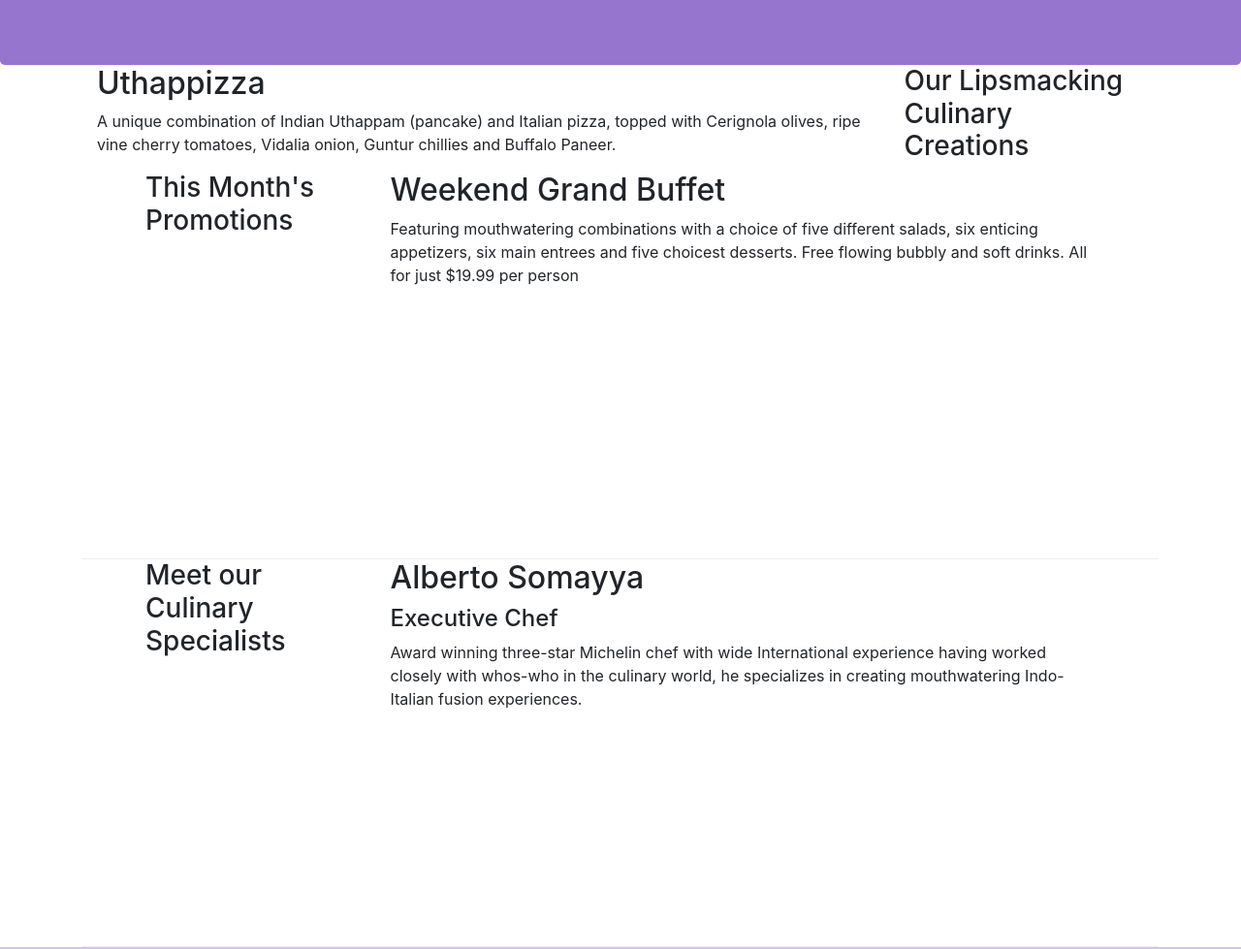
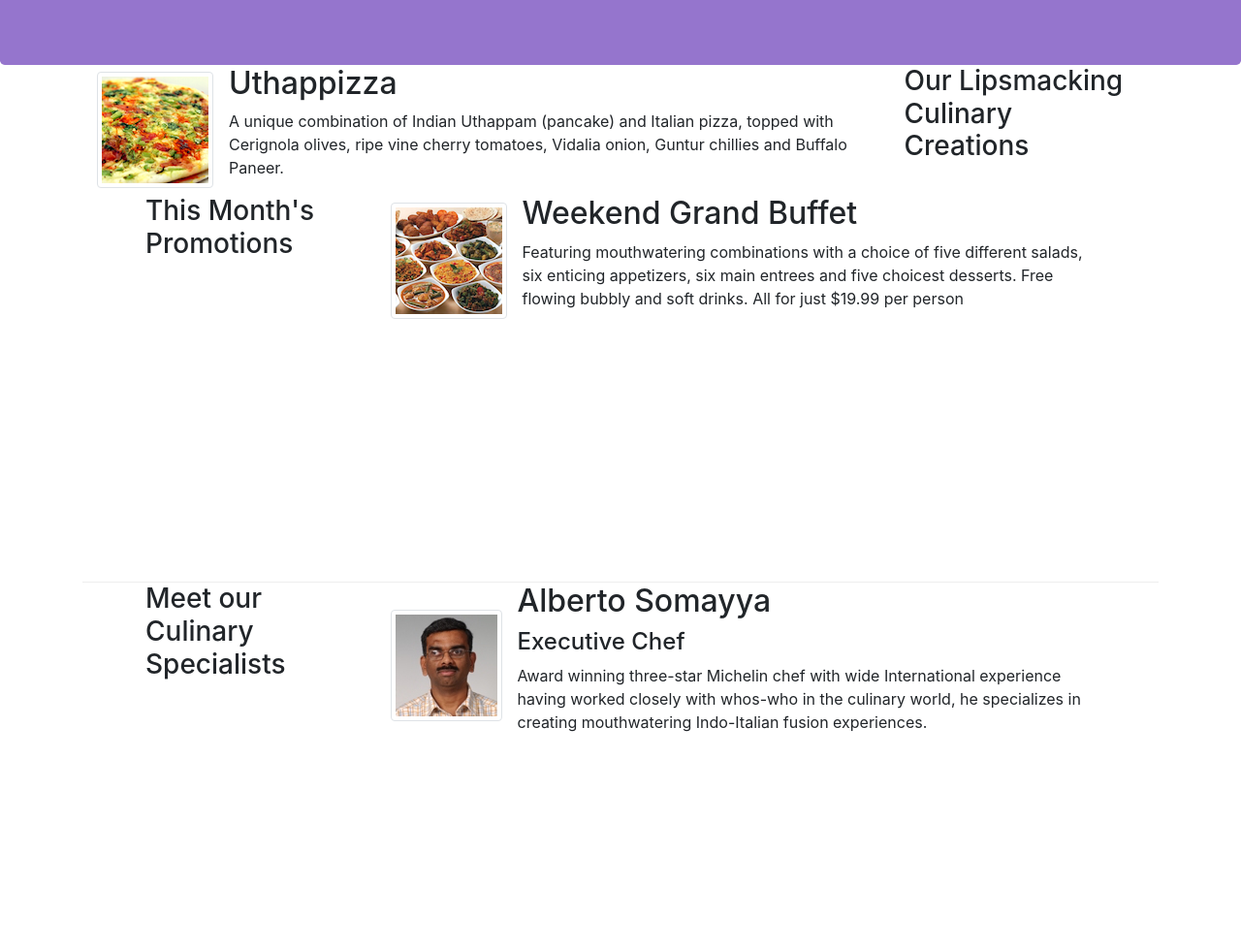
Before and after one commit to galactus299/react-coursera, a website: page index.html in a window 1280 px wide. Shown: the part 267-1246 px from the top of the page at 97% size. Drawn offline with nearby package versions, Linux system fonts and the light colour scheme.

Commit message:
Images and Media

```diff
--- a/index.html
+++ b/index.html
@@ -22,7 +22,7 @@
             <button class="navbar-toggler" type="button" data-toggle="collapse" data-target="#Navbar">
                 <span class="navbar-toggler-icon"> </span>
             </button>
-            <a class="navbar-brand mr-auto" href="#"> Ristorante con Fusion</a>
+            <a class="navbar-brand mr-auto" href="#"><img src="img/logo.png" height="30" width="41"></a>
             <div class="collapse navbar-collapse" id="Navbar">
 
 
@@ -49,14 +49,24 @@
         </div>
     </header>
 
-    <div class="container" >
-        <div class = "row row-header ">
-            <div class="col-12 col-sm-4 order-sm-last col-md-3 ">
+    <div class="container">
+        <div class = "row row-header allign-items-center ">
+            <div class="col-12 col-sm-4 col-md-3 order-sm-last ">
                 <h3>Our Lipsmacking Culinary Creations</h3>
             </div>
-            <div class="col col-sm order-sm-first col-md">
-                <h2>Uthappizza</h2>
-                <p>A unique combination of Indian Uthappam (pancake) and Italian pizza, topped with Cerignola olives, ripe vine cherry tomatoes, Vidalia onion, Guntur chillies and Buffalo Paneer.</p>
+            <div class="col col-sm  col-md order-sm-first">
+                <div class="media">
+                    <img class="d-flex mr-3 img-thumbnail align-self-center"
+                            src="img/uthappizza.png" alt="Uthappizza">
+                    <div class="media-body">
+                        <h2 class="mt-0">Uthappizza</h2>
+                        <p class="d-none d-sm-block">A unique combination of Indian Uthappam (pancake) and
+                            Italian pizza, topped with Cerignola olives, ripe vine
+                            cherry tomatoes, Vidalia onion, Guntur chillies and
+                            Buffalo Paneer.</p>
+                    </div>
+                </div>
+
             </div>
         </div>
 
@@ -66,8 +76,15 @@
                 <h3>This Month's Promotions</h3>
             </div>
             <div class ="col col-sm col-md">
-                <h2>Weekend Grand Buffet</h2>
-                <p>Featuring mouthwatering combinations with a choice of five different salads, six enticing appetizers, six main entrees and five choicest desserts. Free flowing bubbly and soft drinks. All for just $19.99 per person </p>
+                <div class="media">
+                    <img class="d-flex mr-3 img-thumbnail align-self-center"
+                            src="img/buffet.png" alt="Alberto Somayya">
+                    <div class="media-body">
+                    <h2 class="mt-0">Weekend Grand Buffet</h2>
+                    <p>Featuring mouthwatering combinations with a choice of five different salads, six enticing appetizers, six main entrees and five choicest desserts. Free flowing bubbly and soft drinks. All for just $19.99 per person </p>
+
+                    </div>
+                </div>
             </div>
         </div>
 
@@ -76,9 +93,19 @@
                 <h3>Meet our Culinary Specialists</h3>
             </div>
             <div class ="col col-sm col-md">
-                <h2>Alberto Somayya</h2>
-                <h4>Executive Chef</h4>
-                <p>Award winning three-star Michelin chef with wide International experience having worked closely with whos-who in the culinary world, he specializes in creating mouthwatering Indo-Italian fusion experiences. </p>
+                <div class="media">
+                    <img class="d-flex mr-3 img-thumbnail align-self-center"
+                            src="img/alberto.png" alt="Alberto Somayya">
+                    <div class="media-body">
+                        <h2 class="mt-0">Alberto Somayya</h2>
+                        <h4>Executive Chef</h4>
+                        <p class="d-none d-sm-block">Award winning three-star Michelin chef with wide
+                            International experience having worked closely with
+                            whos-who in the culinary world, he specializes in
+                            creating mouthwatering Indo-Italian fusion experiences.
+                            </p>
+                    </div>
+                </div>
             </div>
         </div>
     </div>
```
Also changed, not shown: aboutus.html (+3 -2 lines), contactus.html (+1 -1 lines), img/alberto.png (added), img/buffet.png (added), img/logo.png (added), img/uthappizza.png (added), 1 other file.
